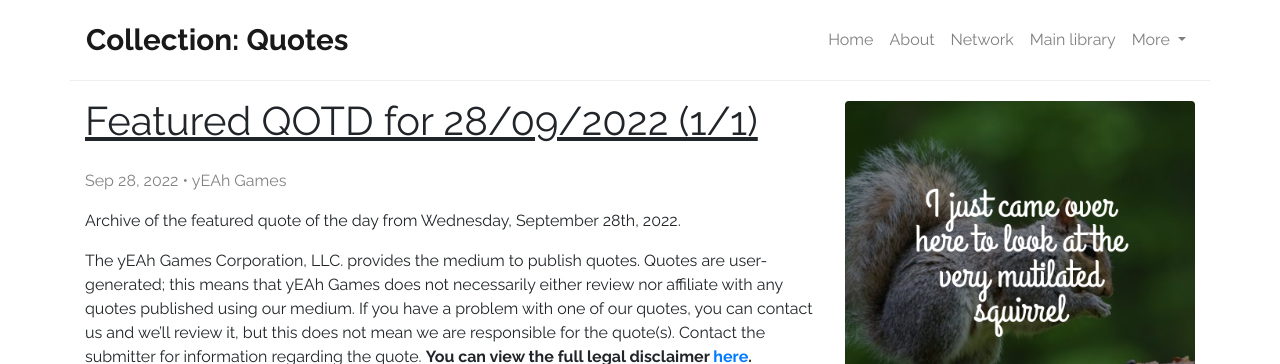
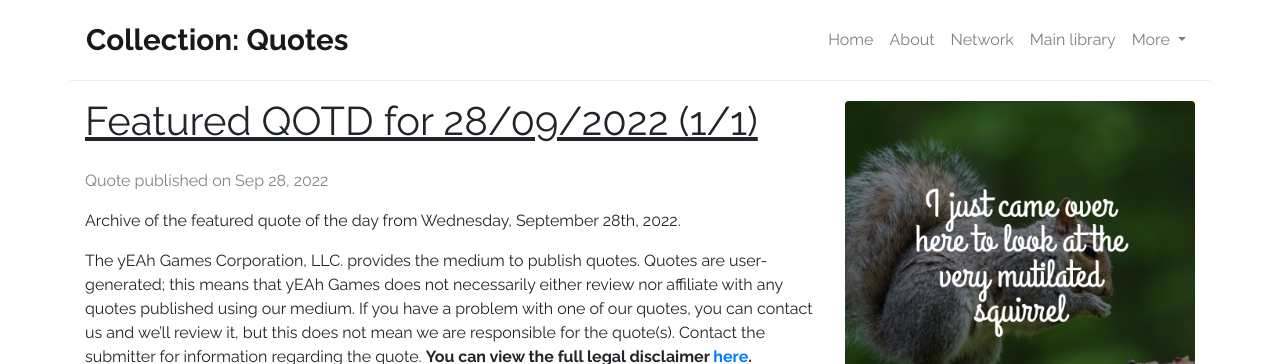
Before and after one commit to WoxAnOoXmhs69r7KXlU2rBPQYfKU8HDoIK3QoAs/WoxAnOoXmhs69r7KXlU2rBPQYfKU8HDoIK3QoAs.github.io, a Jekyll site: the page built from _posts/2022-09-28-featured-qotd-for-28-09-2022-1-1.md, in a window 1280 px wide. Shown: the top 364 px of the page. Built offline with Jekyll 4.4.1, drawn with Linux system fonts in a browser that asks for light colours; comment, search, counter and statistics services are not loaded.

```diff
--- a/_layouts/post.html
+++ b/_layouts/post.html
@@ -10,14 +10,10 @@
           {{ page.title }}
         </h1>
         <p class="post-meta">
-          <time
+          Quote published on <time
             datetime="{{ page.date | date_to_xmlschema }}"
             itemprop="datePublished"
-            >{{ page.date | date: "%b %-d, %Y" }}</time
-          >{% if page.author %} •
-          <span itemprop="author" itemscope itemtype="http://schema.org/Person"
-            ><span itemprop="name">{{ page.author }}</span></span
-          >{% endif %}
+            >{{ page.date | date: "%b %-d, %Y" }}</time>
         </p>
       </header>
       <div class="post-content" itemprop="articleBody">{{ content }}</div>
```
